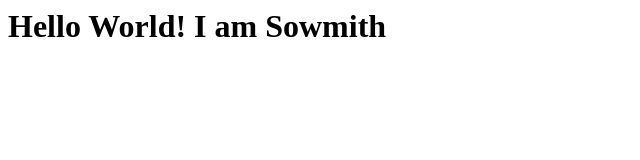
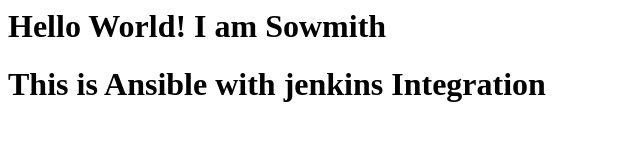
Before and after one commit to sowmithpuvvadi/master, a plain HTML site: page Index.html in a window 1280 px wide. Shown: the whole page, without its empty margins (0-640 px from the left). Drawn offline with Linux system fonts and the light colour scheme.

Commit message:
Update Index.html

```diff
--- a/Index.html
+++ b/Index.html
@@ -3,5 +3,6 @@
  </head>
   <body>
    <h1>Hello World! I am Sowmith<h1>
+    <p1>This is Ansible with jenkins Integration<p1>
  </body>
 </html>
```
